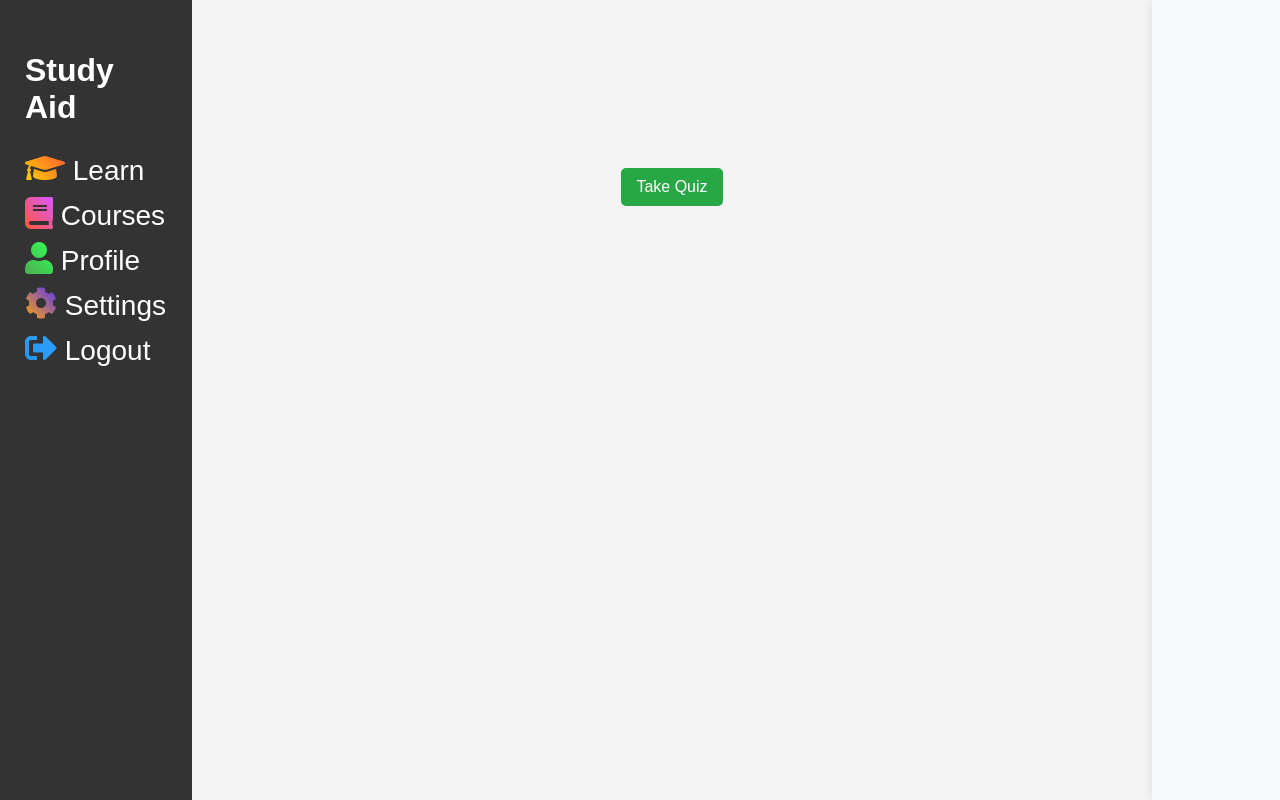
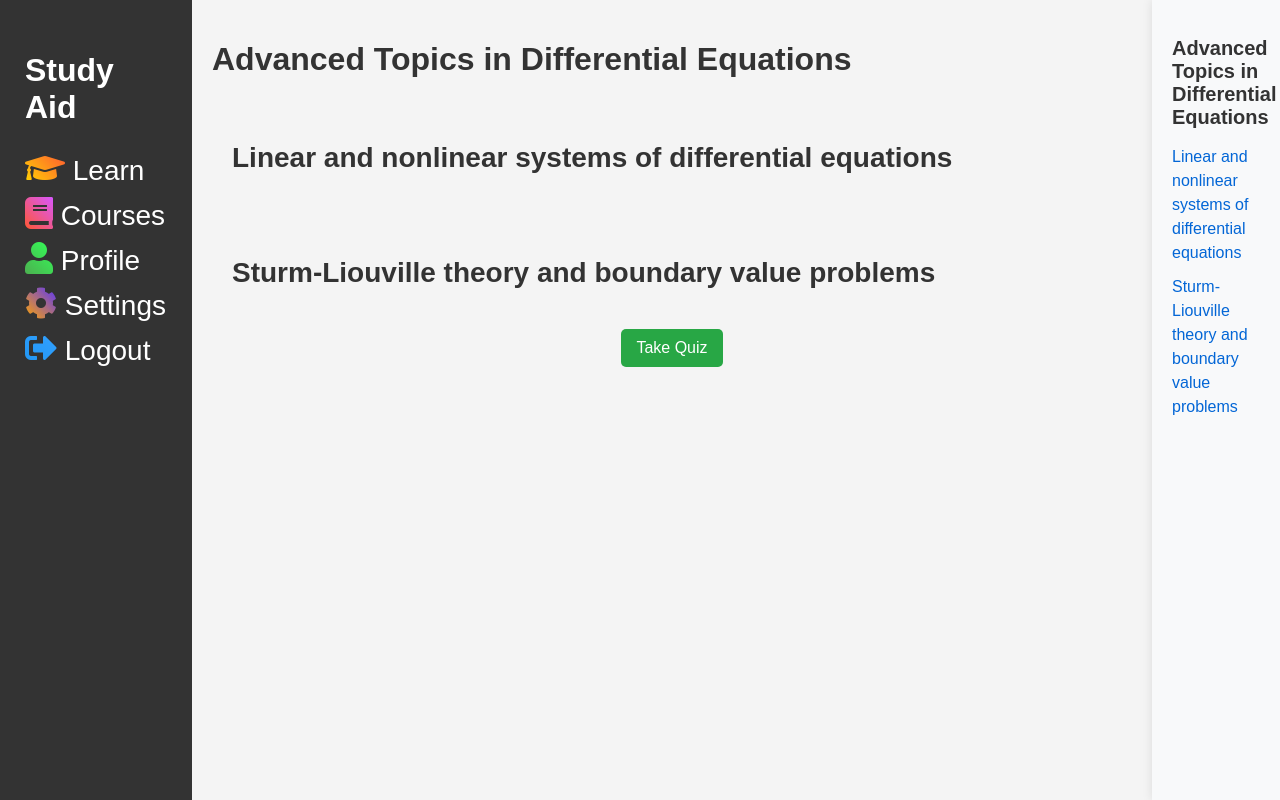
Before and after one commit to sally-20/InteractiveIntelligenceStudyAid, a Python web app: template templates/lessons/calitdlsn6.html in a window 1280 px wide. Run offline with Jinja, Linux system fonts and the light colour scheme; the template is opened without the code that fills it, so the values that code supplies are empty.

Commit message:
Update calitdlsn6.html

```diff
--- a/templates/lessons/calitdlsn6.html
+++ b/templates/lessons/calitdlsn6.html
@@ -3,7 +3,7 @@
 <head>
     <meta charset="UTF-8">
     <meta name="viewport" content="width=device-width, initial-scale=1.0">
-    <title></title>
+    <title>Advanced Topics in Differential Equations</title>
     <link rel="stylesheet" href="{{ url_for('static', filename='css/learningstyles.css') }}">
     <link rel="stylesheet" href="https://cdnjs.cloudflare.com/ajax/libs/font-awesome/5.15.3/css/all.min.css">
     <style>
@@ -378,16 +378,16 @@
             </ul>
         </aside>
         <main class="lesson-main-content">
-            <h1></h1>
+            <h1>Advanced Topics in Differential Equations</h1>
             <div id="sublesson1">
-                <h2></h2>
+                <h2>Linear and nonlinear systems of differential equations</h2>
                 <p>
 
                 </p>
             </div>
             <!-- Sub Lesson 2 Content -->
             <div id="sublesson2">
-                <h2></h2>
+                <h2>Sturm-Liouville theory and boundary value problems</h2>
                 <p>
 
                 </p>
@@ -400,10 +400,10 @@
             </div>
         </main>
         <aside class="sidebar-right">
-            <h2></h2>
+            <h2>Advanced Topics in Differential Equations</h2>
             <ul class="sub-lesson-links">
-                <li><a href="#sublesson1"></a></li>
-                <li><a href="#sublesson2"></a></li>
+                <li><a href="#sublesson1">Linear and nonlinear systems of differential equations</a></li>
+                <li><a href="#sublesson2">Sturm-Liouville theory and boundary value problems</a></li>
             </ul>
         </aside>
 </body>
```
